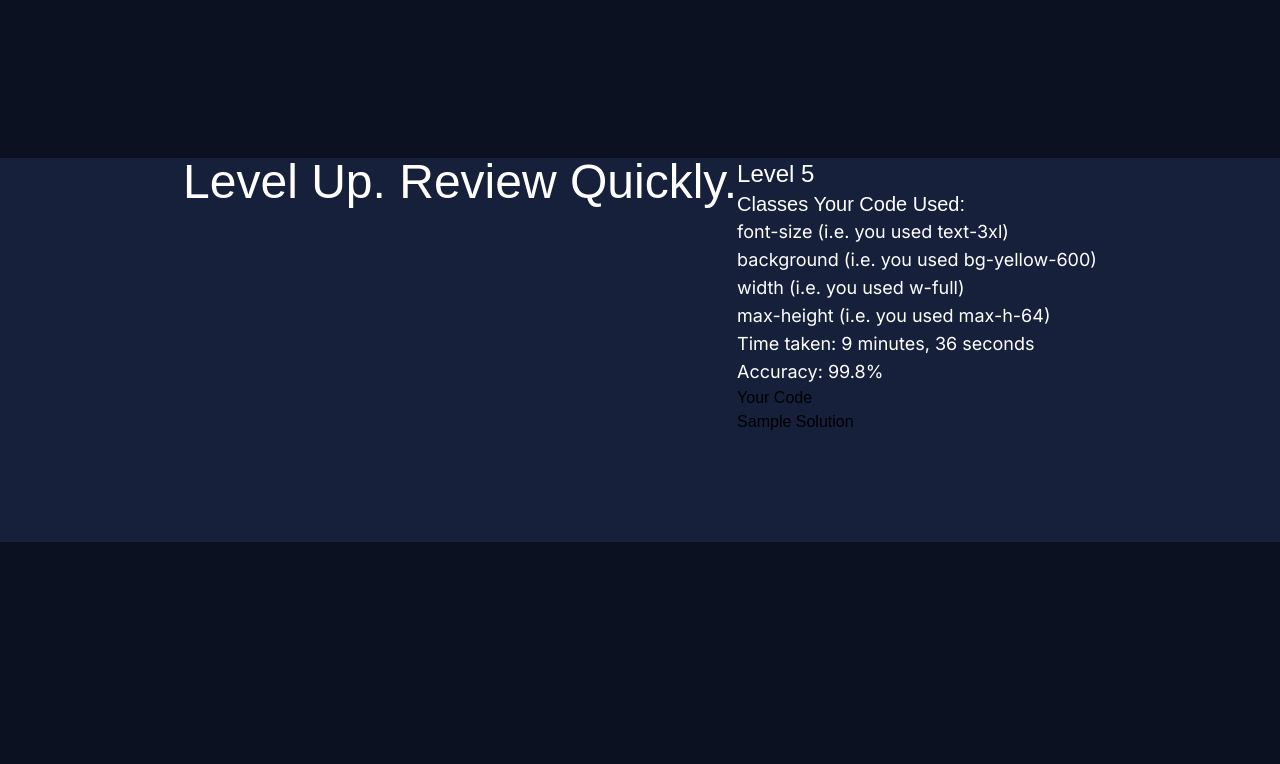
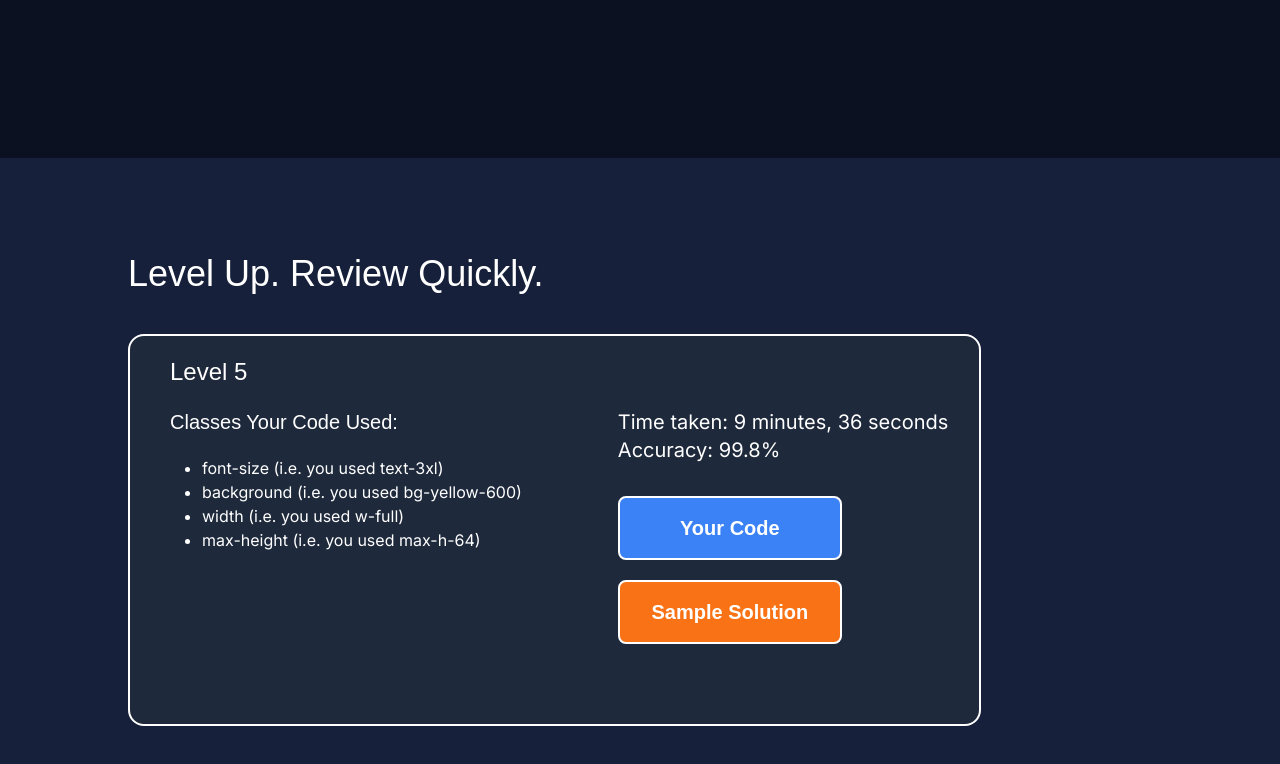
Before and after one commit to Larry-Larriee/next-llama, a Next.js app in the folder my-app/: page / in a window 1280 px wide. Shown: the part 1266-2030 px from the top of the page. Before the commit the page ends 1808 px from the top, so only its background shows below. Built offline with nearby package versions, Linux system fonts and the light colour scheme.

Commit message:
HTML of level up section (part 2)

```diff
--- a/my-app/src/app/globals.css
+++ b/my-app/src/app/globals.css
@@ -10,6 +10,7 @@
   --hero-radial: #3a5497;
   --primary-color-2: #101628;
   --primary-color-3: #16203b;
+  --primary-color-4: #1e293b;
 }
 
 body {
@@ -34,6 +35,9 @@ p {
 }
 .primary-color-3 {
   background: var(--primary-color-3);
+}
+.primary-color-4 {
+  background: var(--primary-color-4);
 }
 
 .radial-gradient-absolute {
--- a/my-app/src/app/page.js
+++ b/my-app/src/app/page.js
@@ -107,47 +107,51 @@ export default function page() {
         </p>
       </div>
 
-      <div className="primary-color-3 flex h-96 w-full justify-center">
-        <p className="text-5xl text-white">Level Up. Review Quickly.</p>
+      <div className="primary-color-3 flex w-full flex-col justify-center gap-10 py-24">
+        <p className="ml-32 text-4xl text-white">Level Up. Review Quickly.</p>
 
-        <section>
+        <section className="primary-color-4 ml-32 flex w-2/3 flex-col gap-5 rounded-2xl border-2 border-white pb-20 pl-10 pt-5">
           <p className="text-2xl text-white">Level 5</p>
 
-          <div>
-            <section>
+          <div className="flex gap-24">
+            <section className="flex flex-col gap-5">
               <p className="text-xl text-white">Classes Your Code Used:</p>
 
               <div>
-                <ul>
-                  <li className="text-lg text-white">
+                <ul className="list-disc pl-8">
+                  <li className="text-md text-white">
                     font-size (i.e. you used text-3xl)
                   </li>
-                  <li className="text-lg text-white">
+                  <li className="text-md text-white">
                     background (i.e. you used bg-yellow-600)
                   </li>
-                  <li className="text-lg text-white">
+                  <li className="text-md text-white">
                     width (i.e. you used w-full)
                   </li>
-                  <li className="text-lg text-white">
+                  <li className="text-md text-white">
                     max-height (i.e. you used max-h-64)
                   </li>
                 </ul>
               </div>
             </section>
 
-            <section>
+            <section className="flex flex-col gap-8">
               <div>
                 <ul>
-                  <li className="text-lg text-white">
+                  <li className="text-xl text-white">
                     Time taken: 9 minutes, 36 seconds
                   </li>
-                  <li className="text-lg text-white">Accuracy: 99.8%</li>
+                  <li className="text-xl text-white">Accuracy: 99.8%</li>
                 </ul>
               </div>
 
-              <div>
-                <p>Your Code</p>
-                <p>Sample Solution</p>
+              <div className="flex flex-col gap-5">
+                <p className="w-56 rounded-lg border-2 border-white bg-blue-500 px-5 py-4 text-center text-xl font-bold text-white">
+                  Your Code
+                </p>
+                <p className="w-56 rounded-lg border-2 border-white bg-orange-500 px-5 py-4 text-center text-xl font-bold text-white">
+                  Sample Solution
+                </p>
               </div>
             </section>
           </div>
```
